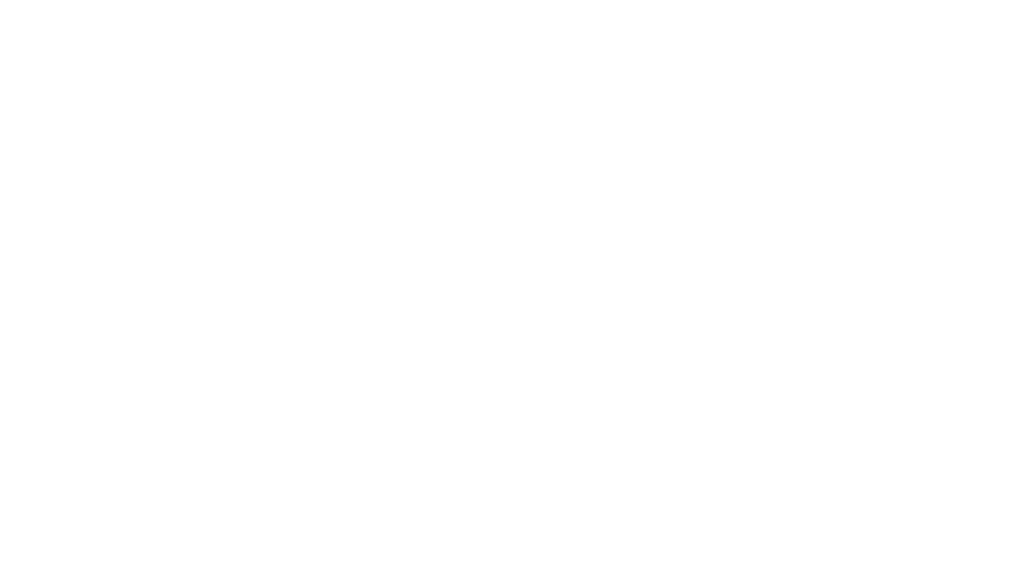
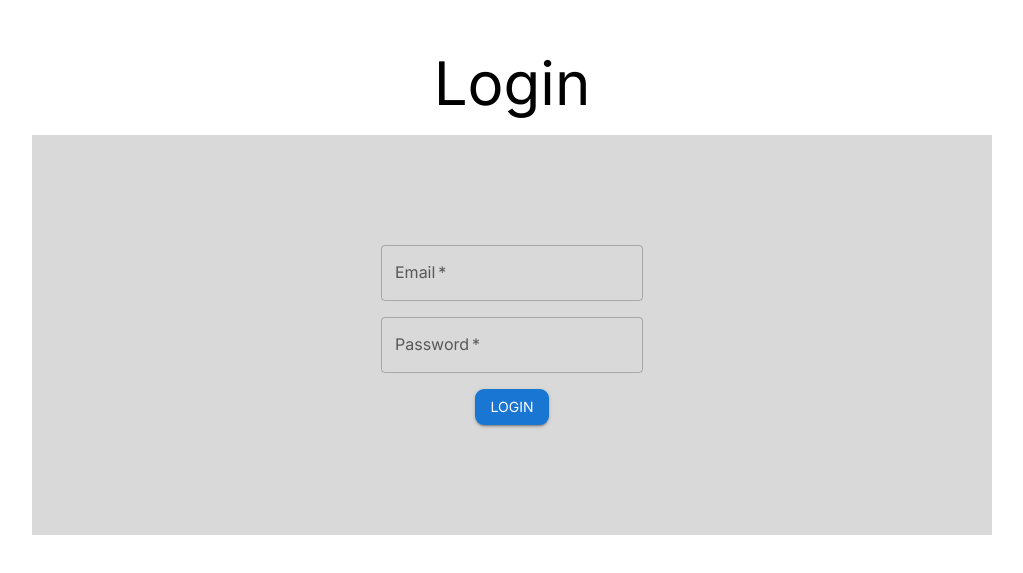
Before and after one commit to saad-imran-dev/hospital-management-system, a React (Vite) app: page /opd/auth in a window 1280 px wide. Before the commit this address had no page. Shown: the part 109-682 px from the top of the page, without its empty margins (128-1151 px from the left). Built offline with nearby package versions, Linux system fonts and the light colour scheme.

Commit message:
login page for opd made. Route also added.

```diff
--- a/src/App.jsx
+++ b/src/App.jsx
@@ -1,11 +1,12 @@
 import { BrowserRouter, Route, Routes } from 'react-router-dom'
-import { Departments, Homepage, PatientList, Payment, RegisterPatient } from './pages'
+import { Departments, Homepage, PatientList, Payment, RegisterPatient , LoginEmployee} from './pages'
 
 function App() {
   return (
     <BrowserRouter>
       <Routes>
         <Route path='/' element={<Homepage />} />
+        <Route path = '/opd/auth' element = {<LoginEmployee />}/>
         <Route path='/opd/' element={<RegisterPatient />} />
         <Route path='/opd/department/' element={<Departments />} />
         <Route path='/opd/patientlist/' element={<PatientList />} />
--- a/src/components/index.js
+++ b/src/components/index.js
@@ -19,5 +19,5 @@ export {
     Middle,
     Nav,
     Services,
-    Top
+    Top,
 }
--- /dev/null
+++ b/src/pages/emp-login/LoginEmployee.jsx
@@ -0,0 +1,102 @@
+import {React , useState} from 'react';
+import { Typography , Box, TextField, Button, Alert} from '@mui/material';
+export default function LoginEmployee(){
+    const [formData , setFormData] = useState({
+        email : '',
+        password : ''
+    })
+    const [emailError , setEmailError] = useState(false)
+    const [passwordError , setPasswordError] = useState(false)
+    const [validCredentials , setValidCredentials] = useState(false)
+    function onTextChange(event){
+        const {name , value} = event.target;
+        setFormData({
+            ...formData,
+            [name] : value
+        })
+    }
+    function handleSubmit(){
+        // console.log('clicked')
+        if (formData.email){
+            if(formData.password){
+                if(formData.email === 'ammarsiddiqui@gmail.com' && formData.password === 'pwd123'){
+                    setEmailError(false);
+                    setPasswordError(false);
+                    setValidCredentials(true)
+                }
+            }
+            else{
+                setPasswordError(true)
+            }
+        }
+        else{
+            setEmailError(true)
+            if(!formData.password){
+                setPasswordError(true)
+            }
+        }
+    }
+    return(
+        <Box
+        sx = {{
+                height : '100vh',
+                justifyContent : 'center',
+                alignItems : 'center',
+                display : 'flex',
+                flexDirection : 'column'
+            }}
+            >
+            {validCredentials && <Alert severity='success'>Logged in successfully</Alert>}
+            <Typography variant='h2' mb = {2}>
+                Login
+            </Typography>
+
+            <Box
+                component="form"
+                sx = {{
+                    justifyContent : 'center',
+                    alignItems : 'center',
+                    backgroundColor : '#D9D9D9',
+                    display : 'flex',
+                    flexDirection : 'column',
+                    gap : 2,
+                    height: '50%',
+                    width : '75%'
+                }}
+            >
+                <div>
+                    <TextField
+                        id="outlined-required-email"
+                        label='Email'
+                        required
+                        type='email'
+                        value = {formData.email}
+                        name = "email"
+                        onChange={onTextChange}
+                        error = {emailError}
+                        helperText = {emailError ? "Email can't be empty" : ""}
+                        >
+                    </TextField>
+                </div>
+                <div>
+                    <TextField
+                        id='outlined-required-password'
+                        label='Password'
+                        required
+                        type='password'
+                        value = {formData.password}
+                        name = "password"
+                        onChange={onTextChange}
+                        error = {passwordError}
+                        helperText = {passwordError ? "Password can't be empty" : ""}
+                        >
+
+                    </TextField>
+                </div>
+                <div>
+                    <Button variant='contained' onClick={handleSubmit}>Login</Button>
+                </div>
+            </Box>
+        </Box>
+    )
+}
--- a/src/pages/index.js
+++ b/src/pages/index.js
@@ -3,5 +3,5 @@ import Departments from "./emp-dashboard/Departments";
 import PatientList from "./emp-dashboard/PatientList";
 import Payment from "./emp-dashboard/Payment";
 import Homepage from "./home-page/Homepage";
-
-export { RegisterPatient, Departments, PatientList, Payment, Homepage }
+import LoginEmployee from "./emp-login/LoginEmployee";
+export { RegisterPatient, Departments, PatientList, Payment, Homepage , LoginEmployee}
```
